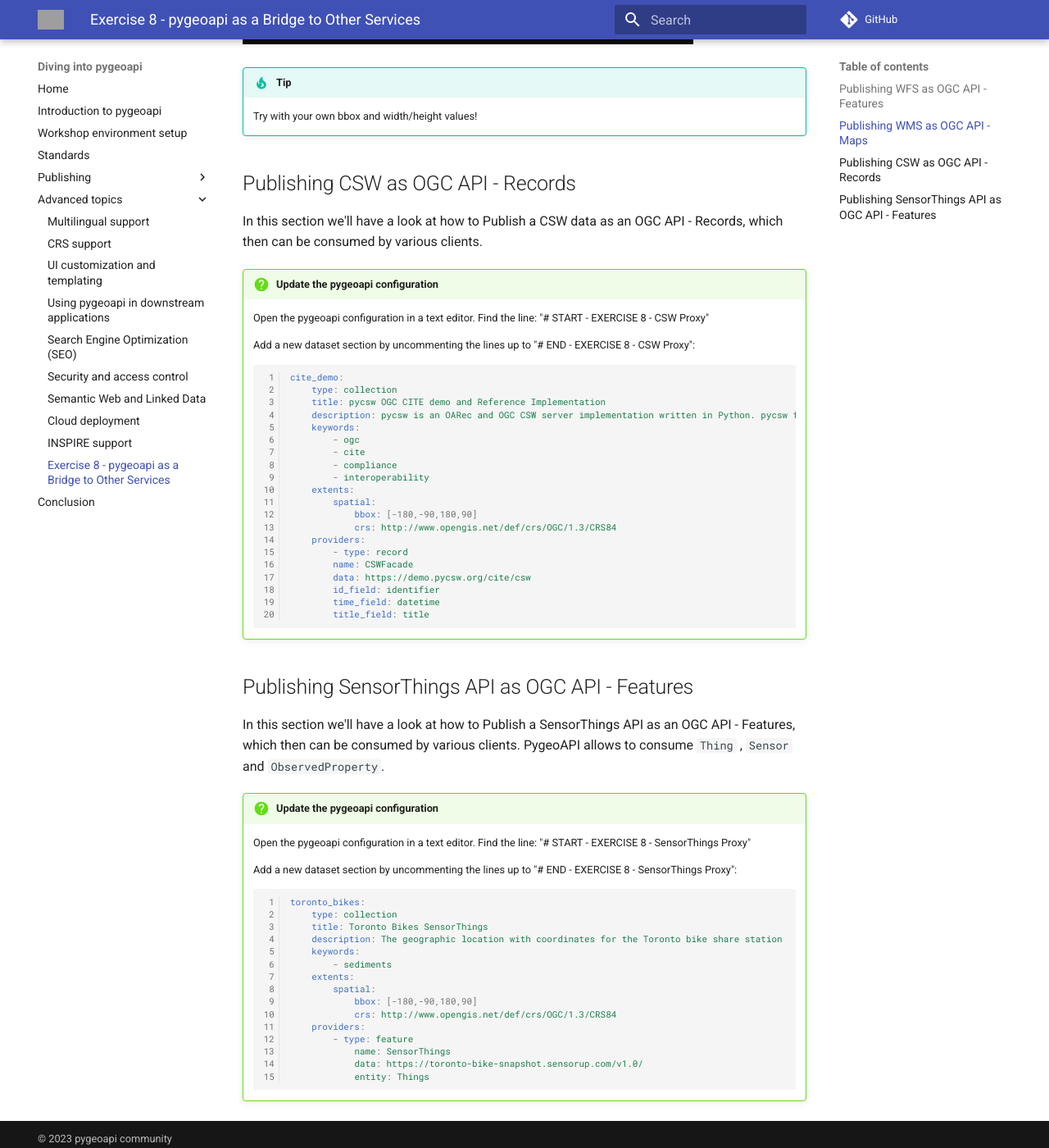
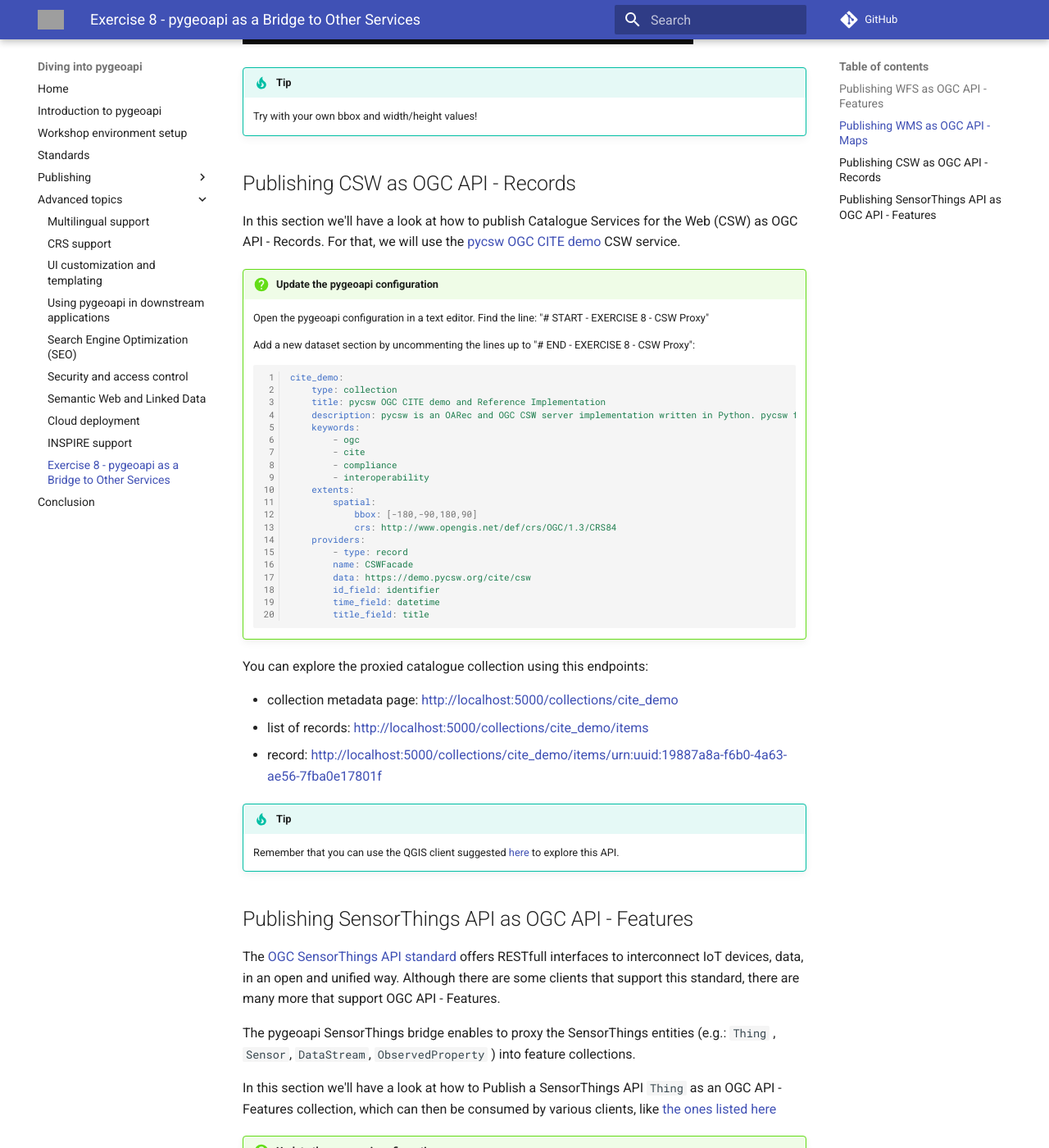
Before and after one commit to geopython/diving-into-pygeoapi, an MkDocs documentation site: the page built from workshop/content/docs/advanced/bridges.md, in a window 1280 px wide and 1400 px high, scrolled down 3105 px. Shown: the whole window at 82% size. Built offline with MkDocs 1.6.1 and Material for MkDocs 9.7.7, drawn with Linux system fonts in a browser that asks for light colours; comment, search, counter and statistics services are not loaded; grey boxes are pictures that could not be loaded.

Commit message:
- improved bridge section - commented out data path on docker-compose - commented out exercises on pygeoapi configuration

````diff
--- a/workshop/content/docs/advanced/bridges.md
+++ b/workshop/content/docs/advanced/bridges.md
@@ -148,8 +148,7 @@ Run the following requests in your web browser:
 
 ## Publishing CSW as OGC API - Records
 
-In this section we'll have a look at how to Publish a CSW data as an OGC API - Records, which then can be consumed by various clients.
-
+In this section we'll have a look at how to publish Catalogue Services for the Web (CSW) as OGC API - Records. For that, we will use the [pycsw OGC CITE demo](https://demo.pycsw.org/cite/) CSW service.
 
 !!! question "Update the pygeoapi configuration"
 
@@ -183,10 +182,23 @@ In this section we'll have a look at how to Publish a CSW data as an OGC API - R
             title_field: title
     ```
 
+You can explore the proxied catalogue collection using this endpoints:
+
+* collection metadata page: <http://localhost:5000/collections/cite_demo>
+* list of records: <http://localhost:5000/collections/cite_demo/items>
+* record: <http://localhost:5000/collections/cite_demo/items/urn:uuid:19887a8a-f6b0-4a63-ae56-7fba0e17801f>
+
+!!! tip
+
+    Remember that you can use the QGIS client suggested [here](https://dive.pygeoapi.io/publishing/ogcapi-records/#client-access) to explore this API.
+
 ## Publishing SensorThings API as OGC API - Features
 
-In this section we'll have a look at how to Publish a SensorThings API as an OGC API - Features, which then can be consumed by various clients.
-PygeoAPI allows to consume `Thing` , `Sensor` and `ObservedProperty`.
+The [OGC SensorThings API standard](https://ogcapi-workshop.ogc.org/api-deep-dive/sensorthings/) offers RESTfull interfaces to interconnect IoT devices, data, in an open and unified way. Although there are some clients that support this standard, there are many more that support OGC API - Features.
+
+The pygeoapi SensorThings bridge enables to proxy the SensorThings entities (e.g.:  `Thing` , `Sensor`, `DataStream`, `ObservedProperty` ) into feature collections.
+
+In this section we'll have a look at how to Publish a SensorThings API `Thing` as an OGC API - Features collection, which can then be consumed by various clients, like [the ones listed here](../../publishing/ogcapi-features/#client-access)
 
 !!! question "Update the pygeoapi configuration"
 
````
Also changed, not shown: 2 other files.
